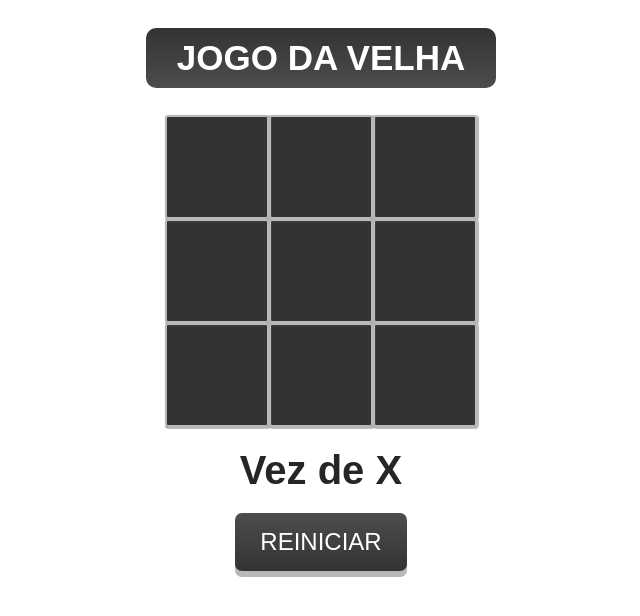
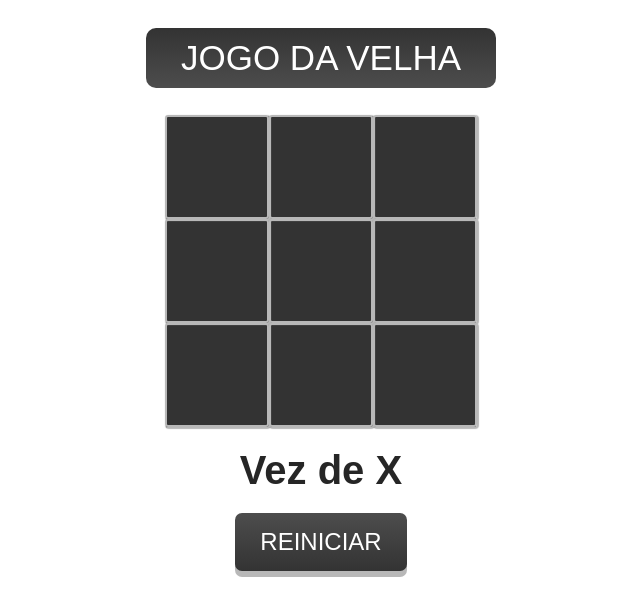
Before and after one commit to geo0vane/geovane_ttt, a plain HTML site: page index.html in a window 1280 px wide. Shown: the whole page, without its empty margins (319-959 px from the left). Drawn offline with Linux system fonts and the light colour scheme.

Commit message:
Update index.html

```diff
--- a/index.html
+++ b/index.html
@@ -2,15 +2,14 @@
 <html lang="pt-br">
 	<head>
 	    <meta charset="UTF-8">
-	    <meta name="viewport"
-	          content="width=device-width, user-scalable=no, initial-scale=1.0, maximum-scale=1.0, minimum-scale=1.0">
+	    <meta name="viewport" content="width=device-width, user-scalable=no, initial-scale=1.0, maximum-scale=1.0, minimum-scale=1.0">
 	    <meta http-equiv="X-UA-Compatible" content="ie=edge">
 	    <title>Jogo da Velha</title>
 	    <link rel="stylesheet" href="style.css">
 	</head>
 	<body>
 	    <section>
-	        <h1 class="game--title"><b>JOGO DA VELHA</b></h1>
+	        <h1 class="game--title">JOGO DA VELHA</h1>
 			<div class="game--container">
 				<div data-cell-index="0" class="cell"></div>
 				<div data-cell-index="1" class="cell"></div>
```
